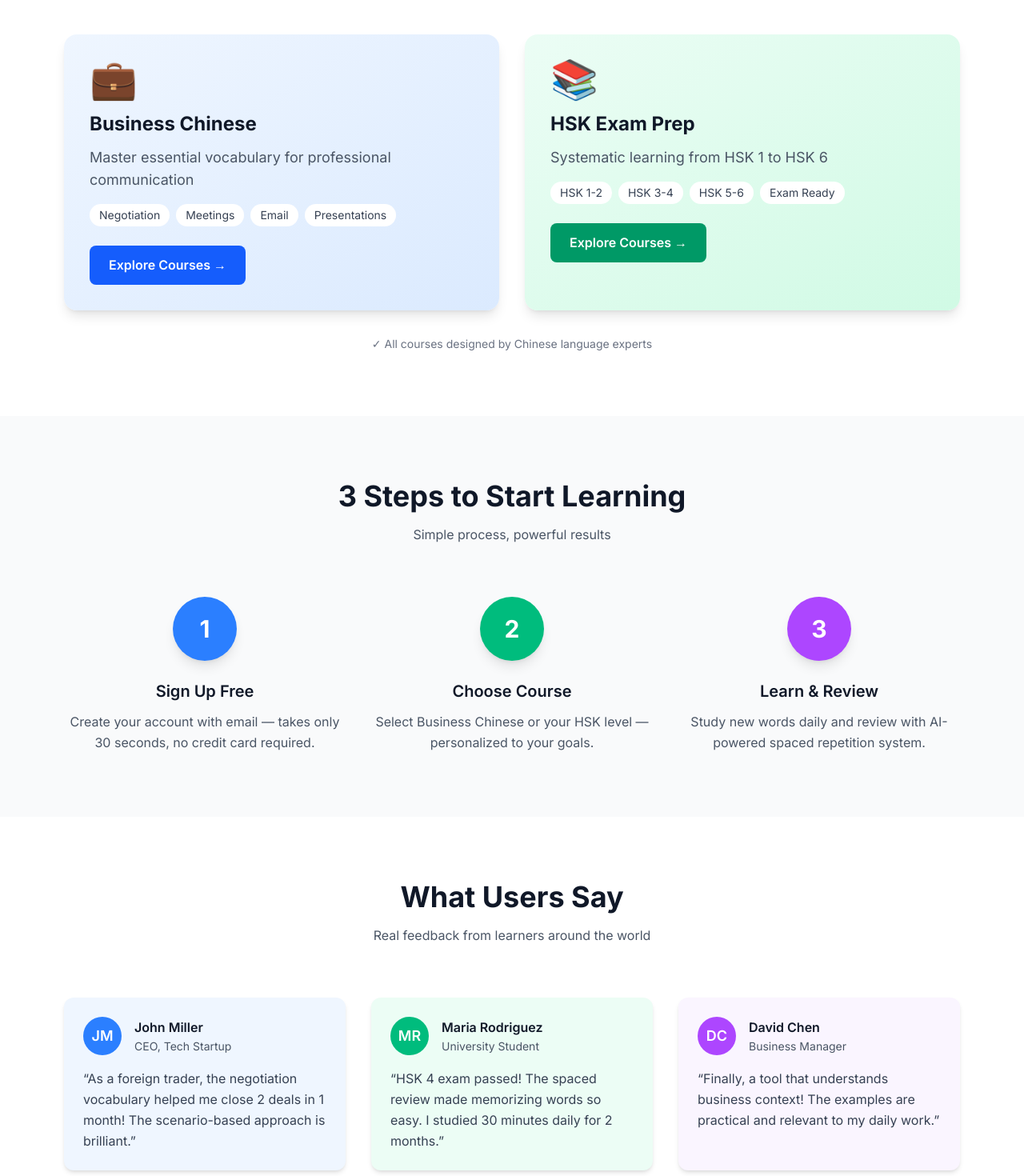
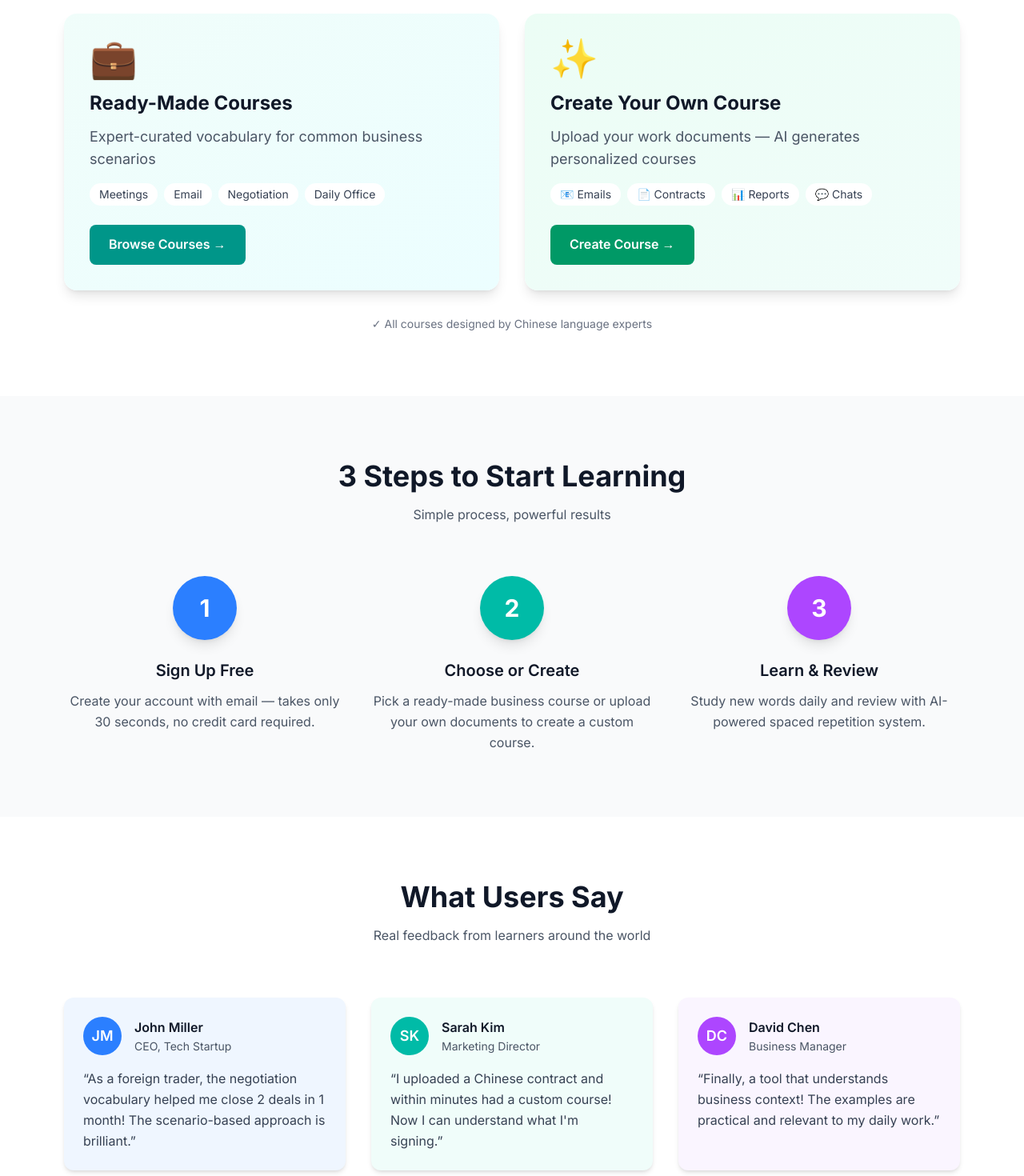
Before and after one commit to MAjunjie0415/chinese-master, a Next.js app: page / in a window 1280 px wide. Shown: the part 1640-3110 px from the top of the page at 80% size. Built offline with nearby package versions, Linux system fonts and the light colour scheme; no server answers.

Commit message:
fix: UX optimizations and homepage content review
1. Add loading skeleton for result page (instant feedback)
2. Replace HSK Courses with Create Your Course
3. Update How It Works step 2 for business focus
4. Replace HSK testimonial with business testimonial
5. Update colors to teal theme

```diff
--- a/app/courses/[slug]/practice/result/loading.tsx
+++ b/app/courses/[slug]/practice/result/loading.tsx
@@ -1,34 +1,47 @@
-// Practice Result 页面加载骨架屏
-export default function PracticeResultLoading() {
+export default function ResultLoading() {
   return (
     <div className="min-h-screen py-8 px-4 bg-gray-50">
       <div className="max-w-2xl mx-auto">
-        {/* 鼓励语卡片骨架 */}
-        <div className="bg-gradient-to-br from-gray-100 to-gray-200 border-4 border-gray-300 rounded-2xl p-8 mb-6 text-center animate-pulse">
-          <div className="w-20 h-20 bg-gray-300 rounded-full mx-auto mb-4"></div>
-          <div className="h-8 bg-gray-300 rounded w-48 mx-auto mb-3"></div>
-          <div className="h-6 bg-gray-300 rounded w-3/4 mx-auto"></div>
+        {/* Encouragement Card Skeleton */}
+        <div className="bg-gradient-to-br from-blue-50 to-cyan-50 border-4 border-blue-200 rounded-2xl p-8 mb-6 text-center shadow-xl animate-pulse">
+          <div className="text-8xl mb-4">🎯</div>
+          <div className="h-10 bg-gray-200 rounded-full w-3/4 mx-auto mb-3"></div>
+          <div className="h-4 bg-gray-200 rounded w-1/2 mx-auto"></div>
         </div>
 
-        {/* 成绩卡片骨架 */}
+        {/* Results Card Skeleton */}
         <div className="bg-white rounded-xl shadow-lg p-8 mb-6 animate-pulse">
-          <div className="h-8 bg-gray-200 rounded w-32 mx-auto mb-6"></div>
+          <div className="h-8 bg-gray-200 rounded w-1/3 mx-auto mb-6"></div>
+
           <div className="grid grid-cols-3 gap-4 mb-6">
-            {[1, 2, 3].map((i) => (
-              <div key={i} className="text-center p-4 bg-gray-100 rounded-lg">
-                <div className="h-10 bg-gray-200 rounded w-16 mx-auto mb-2"></div>
-                <div className="h-4 bg-gray-200 rounded w-20 mx-auto"></div>
-              </div>
-            ))}
+            <div className="text-center p-4 bg-blue-50 rounded-lg">
+              <div className="h-10 bg-gray-200 rounded w-16 mx-auto mb-2"></div>
+              <div className="h-3 bg-gray-200 rounded w-12 mx-auto"></div>
+            </div>
+            <div className="text-center p-4 bg-green-50 rounded-lg">
+              <div className="h-10 bg-gray-200 rounded w-16 mx-auto mb-2"></div>
+              <div className="h-3 bg-gray-200 rounded w-12 mx-auto"></div>
+            </div>
+            <div className="text-center p-4 bg-purple-50 rounded-lg">
+              <div className="h-10 bg-gray-200 rounded w-16 mx-auto mb-2"></div>
+              <div className="h-3 bg-gray-200 rounded w-12 mx-auto"></div>
+            </div>
           </div>
-          <div className="h-4 bg-gray-200 rounded w-full"></div>
+
+          {/* Progress bar skeleton */}
+          <div className="mb-6">
+            <div className="h-4 bg-gray-200 rounded-full w-full"></div>
+          </div>
         </div>
 
-        {/* 按钮骨架 */}
+        {/* Buttons skeleton */}
         <div className="grid grid-cols-2 gap-4 mb-6">
-          <div className="h-12 bg-gray-200 rounded-lg animate-pulse"></div>
-          <div className="h-12 bg-gray-200 rounded-lg animate-pulse"></div>
+          <div className="h-14 bg-gray-200 rounded-lg animate-pulse"></div>
+          <div className="h-14 bg-gray-100 rounded-lg animate-pulse"></div>
         </div>
+
+        {/* Info cards skeleton */}
+        <div className="h-32 bg-gray-100 rounded-lg mb-6 animate-pulse"></div>
       </div>
     </div>
   );
--- a/app/page.tsx
+++ b/app/page.tsx
@@ -141,48 +141,48 @@ export default async function Home() {
       <section id="courses" className="py-20 bg-white">
         <div className="max-w-6xl mx-auto px-4">
           <h2 className="text-3xl md:text-4xl font-bold text-center mb-4 text-gray-900">
-            Structured Learning Courses
+            Business Chinese Courses
           </h2>
           <p className="text-center text-gray-600 mb-16 max-w-2xl mx-auto">
-            Learn Chinese systematically with our curated courses for business and HSK exam preparation
+            Learn Chinese for the real workplace — courses designed for professionals
           </p>
 
           <div className="grid md:grid-cols-2 gap-8">
             {/* Business Courses */}
-            <div className="bg-gradient-to-br from-blue-50 to-blue-100 rounded-2xl p-8 shadow-lg hover:shadow-xl transition-all">
+            <div className="bg-gradient-to-br from-teal-50 to-cyan-50 rounded-2xl p-8 shadow-lg hover:shadow-xl transition-all">
               <div className="text-5xl mb-4">💼</div>
-              <h3 className="text-2xl font-bold mb-3 text-gray-900">Business Chinese</h3>
-              <p className="text-lg text-gray-600 mb-4">Master essential vocabulary for professional communication</p>
+              <h3 className="text-2xl font-bold mb-3 text-gray-900">Ready-Made Courses</h3>
+              <p className="text-lg text-gray-600 mb-4">Expert-curated vocabulary for common business scenarios</p>
               <div className="flex flex-wrap gap-2 mb-6">
-                <span className="px-3 py-1 bg-white rounded-full text-sm text-gray-700">Negotiation</span>
                 <span className="px-3 py-1 bg-white rounded-full text-sm text-gray-700">Meetings</span>
                 <span className="px-3 py-1 bg-white rounded-full text-sm text-gray-700">Email</span>
-                <span className="px-3 py-1 bg-white rounded-full text-sm text-gray-700">Presentations</span>
+                <span className="px-3 py-1 bg-white rounded-full text-sm text-gray-700">Negotiation</span>
+                <span className="px-3 py-1 bg-white rounded-full text-sm text-gray-700">Daily Office</span>
               </div>
               <Link
                 href="/courses"
-                className="inline-block bg-blue-600 hover:bg-blue-700 text-white font-semibold px-6 py-3 rounded-lg transition-all"
+                className="inline-block bg-teal-600 hover:bg-teal-700 text-white font-semibold px-6 py-3 rounded-lg transition-all"
               >
-                Explore Courses →
+                Browse Courses →
               </Link>
             </div>
 
-            {/* HSK Courses */}
-            <div className="bg-gradient-to-br from-emerald-50 to-emerald-100 rounded-2xl p-8 shadow-lg hover:shadow-xl transition-all">
-              <div className="text-5xl mb-4">📚</div>
-              <h3 className="text-2xl font-bold mb-3 text-gray-900">HSK Exam Prep</h3>
-              <p className="text-lg text-gray-600 mb-4">Systematic learning from HSK 1 to HSK 6</p>
+            {/* Create Your Course */}
+            <div className="bg-gradient-to-br from-emerald-50 to-teal-50 rounded-2xl p-8 shadow-lg hover:shadow-xl transition-all">
+              <div className="text-5xl mb-4">✨</div>
+              <h3 className="text-2xl font-bold mb-3 text-gray-900">Create Your Own Course</h3>
+              <p className="text-lg text-gray-600 mb-4">Upload your work documents — AI generates personalized courses</p>
               <div className="flex flex-wrap gap-2 mb-6">
-                <span className="px-3 py-1 bg-white rounded-full text-sm text-gray-700">HSK 1-2</span>
-                <span className="px-3 py-1 bg-white rounded-full text-sm text-gray-700">HSK 3-4</span>
-                <span className="px-3 py-1 bg-white rounded-full text-sm text-gray-700">HSK 5-6</span>
-                <span className="px-3 py-1 bg-white rounded-full text-sm text-gray-700">Exam Ready</span>
+                <span className="px-3 py-1 bg-white rounded-full text-sm text-gray-700">📧 Emails</span>
+                <span className="px-3 py-1 bg-white rounded-full text-sm text-gray-700">📄 Contracts</span>
+                <span className="px-3 py-1 bg-white rounded-full text-sm text-gray-700">📊 Reports</span>
+                <span className="px-3 py-1 bg-white rounded-full text-sm text-gray-700">💬 Chats</span>
               </div>
               <Link
-                href="/courses"
+                href="/create-course"
                 className="inline-block bg-emerald-600 hover:bg-emerald-700 text-white font-semibold px-6 py-3 rounded-lg transition-all"
               >
-                Explore Courses →
+                Create Course →
               </Link>
             </div>
           </div>
@@ -217,12 +217,12 @@ export default async function Home() {
 
             {/* Step 2 */}
             <div className="text-center">
-              <div className="w-20 h-20 bg-emerald-500 text-white rounded-full flex items-center justify-center text-3xl font-bold mx-auto mb-6 shadow-lg">
+              <div className="w-20 h-20 bg-teal-500 text-white rounded-full flex items-center justify-center text-3xl font-bold mx-auto mb-6 shadow-lg">
                 2
               </div>
-              <h3 className="text-xl font-semibold mb-3 text-gray-900">Choose Course</h3>
+              <h3 className="text-xl font-semibold mb-3 text-gray-900">Choose or Create</h3>
               <p className="text-gray-600">
-                Select Business Chinese or your HSK level — personalized to your goals.
+                Pick a ready-made business course or upload your own documents to create a custom course.
               </p>
             </div>
 
@@ -268,18 +268,18 @@ export default async function Home() {
             </div>
 
             {/* Testimonial 2 */}
-            <div className="bg-emerald-50 p-6 rounded-xl shadow-md">
+            <div className="bg-teal-50 p-6 rounded-xl shadow-md">
               <div className="flex items-center mb-4">
-                <div className="w-12 h-12 rounded-full bg-emerald-500 flex items-center justify-center text-white font-semibold text-lg mr-4 flex-shrink-0">
-                  MR
+                <div className="w-12 h-12 rounded-full bg-teal-500 flex items-center justify-center text-white font-semibold text-lg mr-4 flex-shrink-0">
+                  SK
                 </div>
                 <div>
-                  <p className="font-semibold text-gray-900">Maria Rodriguez</p>
-                  <p className="text-sm text-gray-600">University Student</p>
+                  <p className="font-semibold text-gray-900">Sarah Kim</p>
+                  <p className="text-sm text-gray-600">Marketing Director</p>
                 </div>
               </div>
               <p className="text-gray-700 leading-relaxed">
-                &ldquo;HSK 4 exam passed! The spaced review made memorizing words so easy. I studied 30 minutes daily for 2 months.&rdquo;
+                &ldquo;I uploaded a Chinese contract and within minutes had a custom course! Now I can understand what I&apos;m signing.&rdquo;
               </p>
             </div>
 
```
